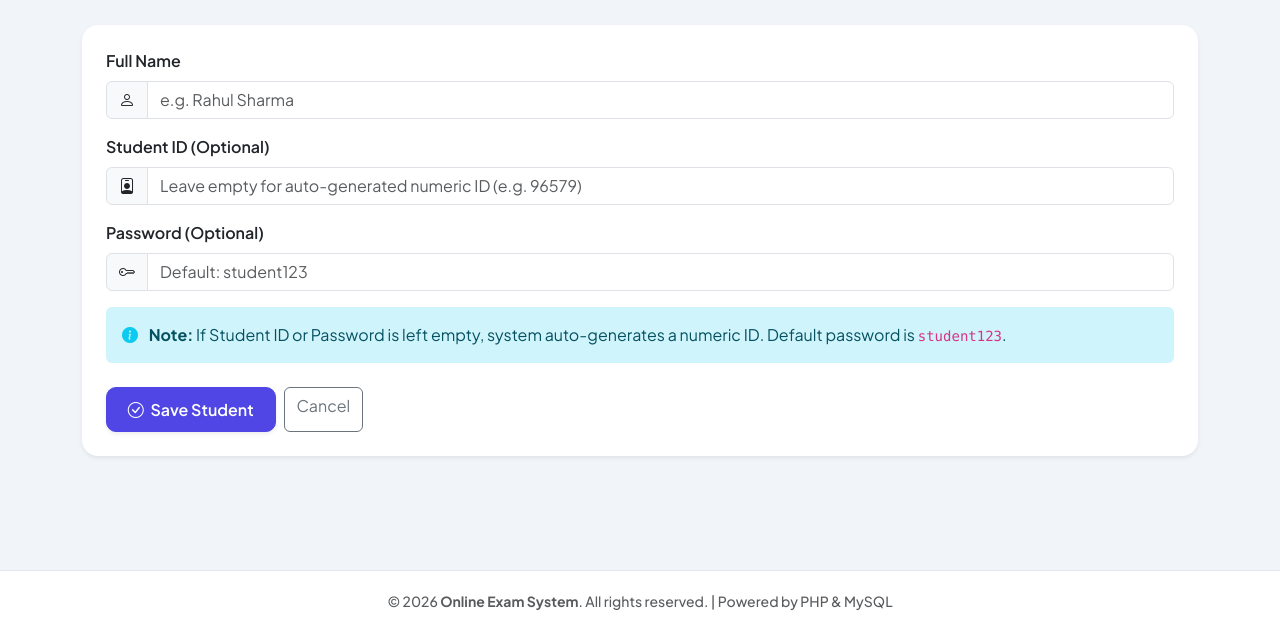
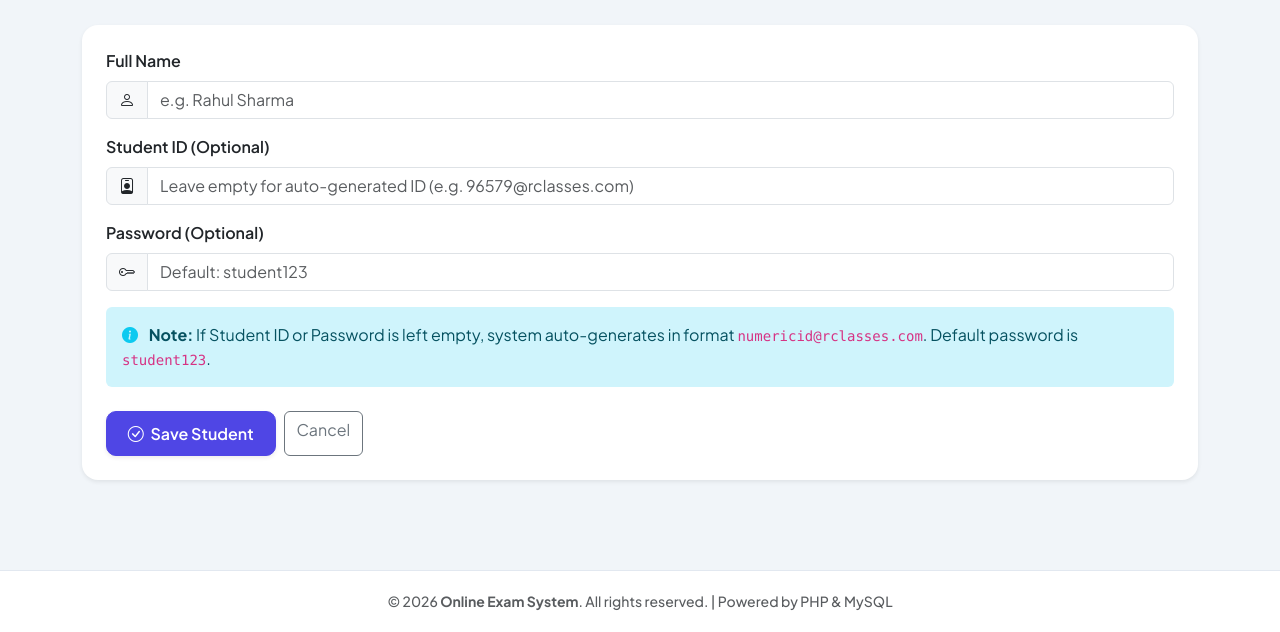
Before and after one commit to vy-vishalyadav/online-exam-system, a PHP site: page /admin/add-student.php in a window 1280 px wide. Shown: the part 168-800 px from the top of the page. Run offline with PHP 8.4, Linux system fonts and the light colour scheme; a user stored in the database is signed in.

Commit message:
Update Student ID format to numericid@rclasses.com (e.g. 96579@rclasses.com)

```diff
--- a/admin/add-student.php
+++ b/admin/add-student.php
@@ -17,7 +17,7 @@ if ($_SERVER['REQUEST_METHOD'] === 'POST') {
 
     if (empty($email)) {
         $generated_roll = rand(10000, 99999);
-        $email = (string)$generated_roll;
+        $email = $generated_roll . "@rclasses.com";
     }
 
     if (empty($password)) {
@@ -88,7 +88,7 @@ if ($_SERVER['REQUEST_METHOD'] === 'POST') {
                 <label class="form-label fw-semibold">Student ID (Optional)</label>
                 <div class="input-group">
                     <span class="input-group-text"><i class="bi bi-person-badge"></i></span>
-                    <input type="text" name="email" class="form-control" placeholder="Leave empty for auto-generated numeric ID (e.g. 96579)">
+                    <input type="text" name="email" class="form-control" placeholder="Leave empty for auto-generated ID (e.g. 96579@rclasses.com)">
                 </div>
             </div>
 
@@ -101,7 +101,7 @@ if ($_SERVER['REQUEST_METHOD'] === 'POST') {
             </div>
 
             <div class="alert alert-info border-0 bg-info-subtle">
-                <i class="bi bi-info-circle-fill me-2 text-info"></i> <strong>Note:</strong> If Student ID or Password is left empty, system auto-generates a numeric ID. Default password is <code>student123</code>.
+                <i class="bi bi-info-circle-fill me-2 text-info"></i> <strong>Note:</strong> If Student ID or Password is left empty, system auto-generates in format <code>numericid@rclasses.com</code>. Default password is <code>student123</code>.
             </div>
 
             <div class="d-flex gap-2 mt-4">
--- a/admin/manage-students.php
+++ b/admin/manage-students.php
@@ -29,7 +29,7 @@ if ($_SERVER['REQUEST_METHOD'] === 'POST' && isset($_POST['add_student'])) {
     // Auto generate Student ID if empty
     if (empty($email)) {
         $generated_roll = rand(10000, 99999);
-        $email = (string)$generated_roll;
+        $email = $generated_roll . "@rclasses.com";
     }
 
     // Default password if empty
@@ -249,7 +249,7 @@ $students_result = mysqli_query($conn, $students_query);
                         <label class="form-label fw-semibold">Student ID (Optional)</label>
                         <div class="input-group">
                             <span class="input-group-text"><i class="bi bi-person-badge"></i></span>
-                            <input type="text" name="email" class="form-control" placeholder="Leave empty for auto-generated ID (e.g. 96579)">
+                            <input type="text" name="email" class="form-control" placeholder="Leave empty for auto-generated ID (e.g. 96579@rclasses.com)">
                         </div>
                     </div>
 
@@ -262,7 +262,7 @@ $students_result = mysqli_query($conn, $students_query);
                     </div>
 
                     <div class="alert alert-info py-2 small mb-0">
-                        <i class="bi bi-info-circle-fill me-1"></i> If Student ID or password is left blank, a numeric ID will be auto-generated with default password <code>student123</code>.
+                        <i class="bi bi-info-circle-fill me-1"></i> If Student ID or password is left blank, an ID will be auto-generated in format <code>numericid@rclasses.com</code> with default password <code>student123</code>.
                     </div>
                 </div>
                 <div class="modal-footer bg-light">
--- a/index.php
+++ b/index.php
@@ -158,7 +158,7 @@ if ($_SERVER['REQUEST_METHOD'] === 'POST') {
                             <label class="form-label fw-semibold text-secondary">Student ID</label>
                             <div class="input-group">
                                 <span class="input-group-text bg-light"><i class="bi bi-person-badge text-muted"></i></span>
-                                <input type="text" name="email" class="form-control" placeholder="e.g. 96579" required>
+                                <input type="text" name="email" class="form-control" placeholder="e.g. 96579@rclasses.com" required>
                             </div>
                         </div>
                         <div class="mb-4">
@@ -210,7 +210,7 @@ if ($_SERVER['REQUEST_METHOD'] === 'POST') {
                         </div>
                         <div class="col-6">
                             <span class="text-muted">Student:</span><br>
-                            <code>96579</code> / <code>student123</code>
+                            <code>96579@rclasses.com</code> / <code>student123</code>
                         </div>
                     </div>
                 </div>
```
